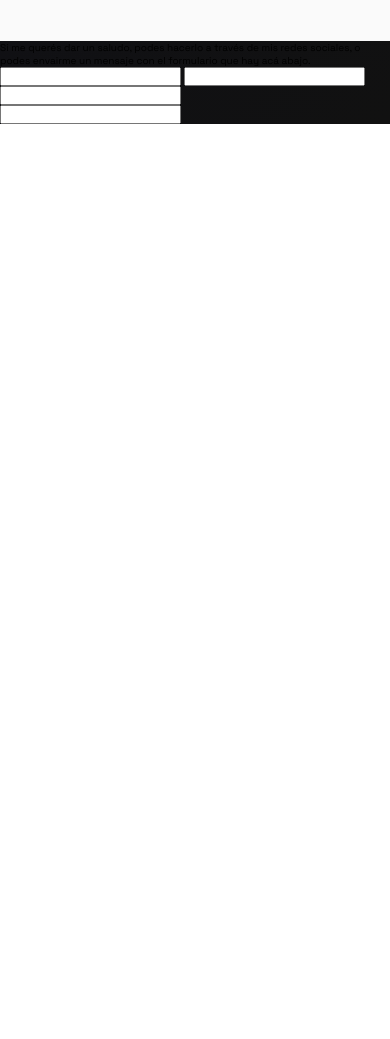
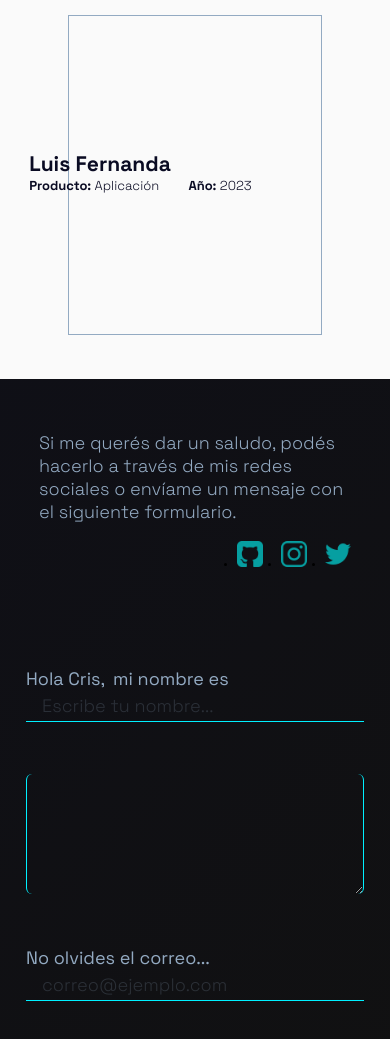
Before and after one commit to CrisdCor/portfolio-crisdcor-landing, a plain HTML site: page public/index.html in a window 390 px wide. Shown: the part 2674-3713 px from the top of the page. Before the commit the page ends 2798 px from the top, so only its background shows below. Drawn offline with Linux system fonts and the light colour scheme.

Commit message:
Finalizado maquetado de la versión mobile

```diff
--- a/public/index.html
+++ b/public/index.html
@@ -84,22 +84,58 @@
                         </div>
                     </div>
                 </a>
+                <a class="slider__card" href="#">
+                    <div class="slider__card--data">
+                        <div class="data--name">
+                            <h3>Luis Fernanda</h3>
+                        </div>
+                        <div class="data--detail">
+                            <p class="detail--product">Producto: <span>Aplicación</span></p>
+                            <p class="detail--year">Año: <span>2023</span></p>
+                        </div>
+                    </div>
+                </a>
             </section>
         </section>
-        <section class="main--contact-container">
-            <p>
-                Si me querés dar un saludo, podes hacerlo a través de mis redes sociales, o podes envairme un mensaje con el formulario que hay acá abajo.
-            </p>
-            <form action="">
-                <input type="text">
-                <input type="email">
-                <input type="text">
+        <section class="contact-container">
+            <div class="contact-container__greeting">
+                <p class="greeting--text">
+                    Si me querés dar un saludo, podés hacerlo a través de mis redes sociales o envíame un mensaje con el siguiente formulario.
+                </p>
+                <ul class="greeting--social-media">
+                    <li>
+                        <a href="https://github.com/CrisdCor" target="_blank">
+                            <img src="../src/assets/icons/github-cyan.png" alt="logo de github">
+                        </a>
+                    </li>
+                    <li>
+                        <a href="https://www.instagram.com/crisd_cor/" target="_blank">
+                            <img src="../src/assets/icons/instagram-cyan.png" alt="logo de instagram">
+                        </a>
+                    </li>
+                    <li>
+                        <a href="https://twitter.com/CristianCorra11" target="_blank">
+                            <img src="../src/assets/icons/twitter-cyan.png" alt="logo de twitter">
+                        </a>
+                    </li>
+                </ul>
+            </div>
+            <form class="contact-container__form" action="">
+                <label class="form--name" for="name">
+                    <span>Hola Cris,</span>
+                    <span>mi nombre es</span>
+                    <input type="text" id="name" placeholder="Escribe tu nombre...">
+                </label>
+                <textarea class="form--message" name="message" id="message" minlength="2" maxlength="300" placeholder="Escribe tu mensaje...">
+                </textarea>
+                <label class="form--email" for="email">
+                    <span>No olvides el correo...</span>
+                    <input type="email" id="email" placeholder="correo@ejemplo.com">
+                </label>
+                <input class="button" type="submit">
             </form>
-            <input type="submit ">
         </section>
     </main>
-
-
 </body>
 
 </html>
--- a/src/style/main.css
+++ b/src/style/main.css
@@ -226,18 +226,8 @@
         height: 32rem;
         margin: 1.8rem auto;
         display: block;
-        border: 2px solid var(--light-blue);
+        border: 1px solid var(--light-gray);
     }
-    /* .slider__card::after {
-        content: "";
-        position: absolute;
-        top: -1rem;
-        right: -3rem;
-        transform: rotate(45deg);
-        width: 8rem;
-        height: 4rem;
-        background: var(--white);
-    } */
 
     .slider__card--data {
         position: absolute;
@@ -254,14 +244,129 @@
 
     .data--detail {
         display: flex;
-        justify-content: space-between;
         font-size: 1.3rem;
     }
 
     .data--detail p {
         font-weight: bold;
+        flex-grow: 1;
     }
 
     .data--detail p span {
         font-weight: 200;
     }
+
+    .contact-container {
+        width: 100%;
+        height: auto;
+        padding-bottom: 4.8rem;
+    }
+
+    .contact-container__greeting {
+        width: 80%;
+        max-width: 60rem;
+        height: auto;
+        margin: 5.2rem auto;
+    }
+
+    .greeting--text {
+        width: 100%;
+        height: auto;
+        margin-bottom: 1.8rem;
+        font-size: 1.8rem;
+        font-weight: 100;
+        color: var(--light-gray);
+    }
+
+    .greeting--social-media {
+        width: 100%;
+        height: 2.6rem;
+        display: flex;
+        justify-content: end;
+        column-gap: 1.8rem;
+    }
+
+    .greeting--social-media li {
+        width: 2.6rem;
+        height: 100%;
+    }
+
+    .greeting--social-media li a {
+        display: inline-block;
+        width: 2.6rem;
+        height: 2.6rem;
+        opacity: .6;
+        transition: all .6s;
+    }
+
+    .greeting--social-media li a:hover {
+        opacity: 1;
+        transition: opacity .4s;
+    }
+
+    .greeting--social-media img {
+        width: 100%;
+    }
+
+    .contact-container__form {
+        width: 100%;
+        max-width: 60rem;
+        height: auto;
+        margin: 0 auto;
+        padding: 4.8rem 2.6rem;
+        display: flex;
+        flex-direction: column;
+    }
+
+    .form--name {
+        width: 100%;
+        margin-bottom: 2.6rem;
+        display: flex;
+        flex-wrap: wrap;
+        column-gap: .8rem;
+    }
+
+    .form--name span:nth-child(1) {
+        font-size: 1.8rem;
+        color: var(--light-gray);
+    }
+
+    .form--name span:nth-child(2) {
+        font-size: 1.8rem;
+        color: var(--light-gray);
+    }
+
+    .form--name input {
+        flex-grow: 1;
+        border-bottom: 1px solid var(--light-blue);
+    }
+
+    .form--message {
+        width: 100%;
+        max-width: 60rem;
+        height: 12rem;
+        margin: 2.6rem auto;
+        border-left: .1rem solid var(--light-blue);
+        border-right: .1rem solid var(--light-blue);
+        border-radius: .6rem;
+    }
+
+    .form--email {
+        width: 100%;
+        margin: 2.6rem auto;
+        display: block;
+    }
+
+    .form--email span {
+        font-size: 1.8rem;
+        color: var(--light-gray);
+    }
+
+    .form--email input {
+        width: 100%;
+        border-bottom: 1px solid var(--light-blue);
+    }
+
+    .contact-container__form .button {
+        margin: 2.6rem auto;
+    }
--- a/src/style/vars.css
+++ b/src/style/vars.css
@@ -26,3 +26,72 @@ html {
 body {
     background: var(--black-gradient);
 }
+
+input,
+textarea {
+    height: 3.2rem;
+    padding-left: .8rem;
+    font-size: 1.8rem;
+    font-weight: 100;
+    font-family: 'Space Grotesk', sans-serif;
+    color: var(--white);
+    background: transparent;
+    border: none;
+    outline: none;
+    caret-color: var(--light-blue);
+    transition: all .5s;
+}
+
+input::placeholder {
+    padding-left: .8rem;
+    color: var(--light-gray);
+    opacity: .2;
+    transition: all .7s;
+}
+
+input:focus::placeholder {
+    transform: translateX(-100%);
+    transition: all .5s;
+}
+
+textarea::placeholder {
+    padding-left: .8rem;
+    color: var(--light-gray);
+    opacity: .2;
+    transition: all .7s;
+}
+
+textarea:focus::placeholder {
+    transform: translateX(-100%);
+    transition: all .5s;
+}
+
+
+/* .button {
+    width: 100%;
+    max-width: 30rem;
+    height: 6.2rem;
+    font-size: 2.6rem;
+    text-transform: uppercase;
+    color: var(--light-blue);
+    border: 2px solid var(--light-blue);
+} */
+
+.button {
+    width: 30rem;
+    height: 5.6rem;
+    font-size: 2rem;
+    text-transform: uppercase;
+    color: var(--light-blue);
+    background-image: url("../assets/icons/button-c31-cyan.svg");
+    background-repeat: no-repeat;
+    cursor: pointer;
+}
+
+
+/* .button:hover {
+    background-image: none;
+    transition: all .5s;
+    box-shadow: 30px 0 30px var(--light-gray) offset;
+    border-radius: 6px;
+} */
```
Also changed, not shown: src/assets/icons/button-c31-cyan.svg (added), src/assets/icons/down-double-arrow.png (deleted), src/assets/icons/icon-button-cyan.png (added), src/assets/images/background-about-me.jpg (deleted), src/assets/images/code.png (deleted), src/assets/images/photo-cristian-2.jpg (deleted), src/assets/images/photo-cristian.jpg (deleted).
